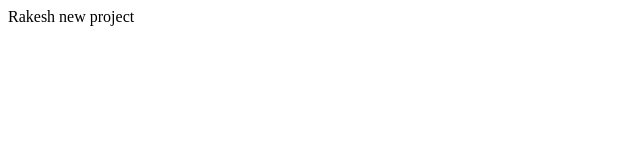
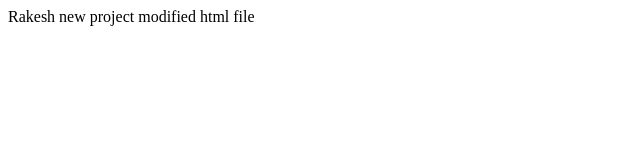
Before and after one commit to kumarakesh/GitStaticProject, a plain HTML site: page WebContent/index.html in a window 1280 px wide. Shown: the whole page, without its empty margins (0-640 px from the left). Drawn offline with Linux system fonts and the light colour scheme.

Commit message:
modified commit

```diff
--- a/WebContent/index.html
+++ b/WebContent/index.html
@@ -6,5 +6,7 @@
 </head>
 <body>
 Rakesh new project
+
+modified html file
 </body>
 </html>
```
